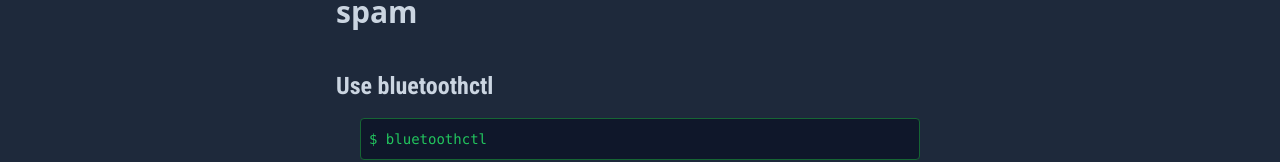
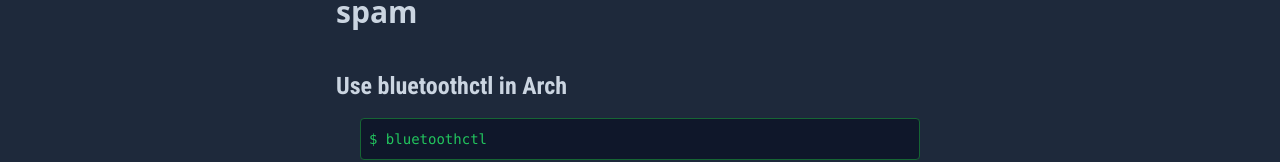
Before and after one commit to SoundofDialup/quick-tips, a website: page tip/linux/bluetooth-connect-disconnect-spam/index.html in a window 1280 px wide. Shown: the part 170-332 px from the top of the page. Drawn offline with Linux system fonts and the light colour scheme.

Commit message:
added context

```diff
--- a/tip/linux/bluetooth-connect-disconnect-spam/index.html
+++ b/tip/linux/bluetooth-connect-disconnect-spam/index.html
@@ -55,7 +55,7 @@
 
       <article class="my-10">
         <h2 class="font-condensed text-2xl font-bold text-slate-300 mb-4"
-          >Use bluetoothctl</h2
+          >Use bluetoothctl in Arch</h2
         >
 
         <div class="md:mx-6">
```
